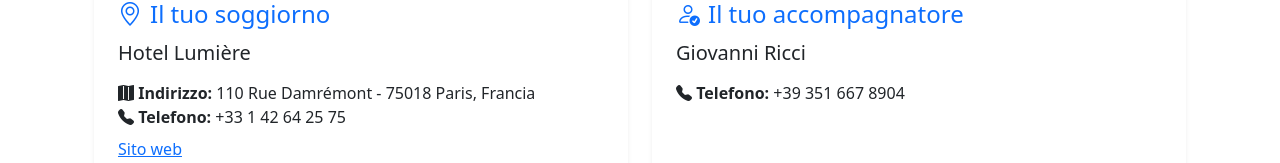
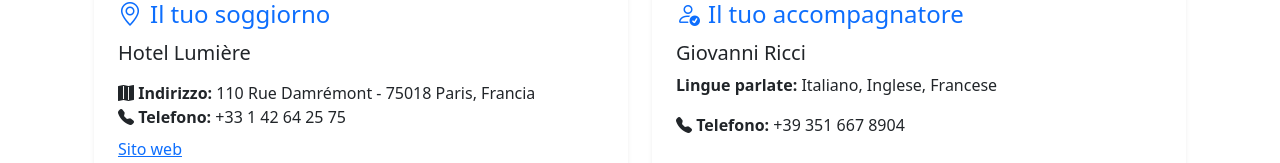
Before and after one commit to MhZ9191/soft-skill-project, a React (Vite) app: page /traveldetail/1 in a window 1280 px wide. Shown: the part 592-755 px from the top of the page. Built offline with nearby package versions, Linux system fonts and the light colour scheme.

Commit message:
Add: languages for companions

```diff
--- a/src/data/data.js
+++ b/src/data/data.js
@@ -23,7 +23,11 @@
     ],
     img: "https://images.unsplash.com/photo-1502602898657-3e91760cbb34?q=80&w=1000&auto=format&fit=crop",
     price: 850,
-    companion: { name: "Giovanni Ricci", phone: "+39 351 667 8904" },
+    companion: {
+      name: "Giovanni Ricci",
+      languages: ["Italiano", "Inglese", "Francese"],
+      phone: "+39 351 667 8904",
+    },
     hotel: {
       name: "Hotel Lumière",
       address: "110 Rue Damrémont - 75018 Paris, Francia",
@@ -56,7 +60,11 @@
     ],
     img: "https://images.unsplash.com/photo-1540959733332-eab4deabeeaf?q=80&w=1000&auto=format&fit=crop",
     price: 2100,
-    companion: { name: "Giovanni Ricci", phone: "+39 351 667 8904" },
+    companion: {
+      name: "Giovanni Ricci",
+      languages: ["Italiano", "Inglese", "Francese"],
+      phone: "+39 351 667 8904",
+    },
     hotel: {
       name: "Sakura Hotel",
       address: "3-43-15 Sendagi Bunkyo-ku - 113-0022 Tokyo, Japan",
@@ -88,7 +96,11 @@
     ],
     img: "https://images.unsplash.com/photo-1496442226666-8d4d0e62e6e9?q=80&w=1000&auto=format&fit=crop",
     price: 1800,
-    companion: { name: "Alessandro Villa", phone: "+39 333 712 4589" },
+    companion: {
+      name: "Alessandro Villa",
+      languages: ["Italiano", "Inglese", "Cinese", "Tedeisco"],
+      phone: "+39 333 712 4589",
+    },
     hotel: {
       name: "Manhattan Stay",
       address: "250 W 43rd St, New York, NY 10036, USA",
@@ -120,7 +132,11 @@
     ],
     img: "https://www.barcellona.org/wp-content/uploads/sites/14/barcellona-sagrada-familia-lontano.jpg",
     price: 600,
-    companion: { name: "Francesca Bianchi", phone: "+39 339 482 9901" },
+    companion: {
+      name: "Francesca Bianchi",
+      languages: ["Italiano", "Inglese", "Spagnolo", "Francese"],
+      phone: "+39 339 482 9901",
+    },
     hotel: {
       name: "Hotel Barcelona Center",
       address: "Balmes, 103 - 08008, Barcelona, Spain",
@@ -152,7 +168,11 @@
     ],
     img: "https://images.unsplash.com/photo-1599946347371-68eb71b16afc?q=80&w=1000&auto=format&fit=crop",
     price: 720,
-    companion: { name: "Marco De Santis", phone: "+39 320 456 7890" },
+    companion: {
+      name: "Marco De Santis",
+      languages: ["Italiano, Inglese"],
+      phone: "+39 320 456 7890",
+    },
     hotel: {
       name: "Hotel Propeller Island City Lodge Center",
       address: "Albrecht-Achilles-Straße 58 - 10709 Berlin, Germania",
@@ -184,7 +204,11 @@
     ],
     img: "https://images.unsplash.com/photo-1513635269975-59663e0ac1ad?q=80&w=1000&auto=format&fit=crop",
     price: 950,
-    companion: { name: "Francesca Bianchi", phone: "+39 339 482 9901" },
+    companion: {
+      name: "Francesca Bianchi",
+      languages: ["Italiano", "Inglese", "Spagnolo", "Francese"],
+      phone: "+39 339 482 9901",
+    },
     hotel: {
       name: "Royal London",
       address: "45 & 47 Shepherds Bush Road, London, W6 7LU, UK",
@@ -216,7 +240,11 @@
     ],
     img: "https://www.doveclub.it/wp-content/uploads/2016/11/dubai3.jpg",
     price: 1600,
-    companion: { name: "Alessandro Villa", phone: "+39 333 712 4589" },
+    companion: {
+      name: "Alessandro Villa",
+      languages: ["Italiano", "Inglese", "Cinese", "Tedeisco"],
+      phone: "+39 333 712 4589",
+    },
     hotel: {
       name: "Vida Dubai Mall",
       address: "Downtown Dubai - Sheikh Mohammed bin Rashid Blvd, UAE",
@@ -248,7 +276,11 @@
     ],
     img: "https://images.unsplash.com/photo-1506973035872-a4ec16b8e8d9?q=80&w=1000&auto=format&fit=crop",
     price: 3200,
-    companion: { name: "Giovanni Ricci", phone: "+39 351 667 8904" },
+    companion: {
+      name: "Giovanni Ricci",
+      languages: ["Italiano", "Inglese", "Francese"],
+      phone: "+39 351 667 8904",
+    },
     hotel: {
       name: "Sydney Harbour Hotel",
       address: "55 George St, The Rocks NSW 2000, Australia",
@@ -280,7 +312,11 @@
     ],
     img: "https://images.unsplash.com/photo-1552832230-c0197dd311b5?q=80&w=1000&auto=format&fit=crop",
     price: 400,
-    companion: { name: "Marco De Santis", phone: "+39 320 456 7890" },
+    companion: {
+      name: "Marco De Santis",
+      languages: ["Italiano, Inglese"],
+      phone: "+39 320 456 7890",
+    },
     hotel: {
       name: "Colosseum Suites",
       address: "Via Cavour 261, 00184 Roma, Italia",
@@ -312,7 +348,11 @@
     ],
     img: "https://images.unsplash.com/photo-1510379872535-9310dc6fd6a7?q=80&w=1000&auto=format&fit=crop",
     price: 1400,
-    companion: { name: "Alessandro Villa", phone: "+39 333 712 4589" },
+    companion: {
+      name: "Alessandro Villa",
+      languages: ["Italiano", "Inglese", "Cinese", "Tedesco"],
+      phone: "+39 333 712 4589",
+    },
     hotel: {
       name: "Bangkok Palace Hotel",
       address: "1091/336 New Petchburi Rd, Bangkok 10400, Thailand",
--- a/src/pages/TravelDetailPage.jsx
+++ b/src/pages/TravelDetailPage.jsx
@@ -26,6 +26,25 @@
     const idUser = unifyName.find((el) => el.unify === nome);
     navigate("/traveler/" + idUser.id);
   };
+
+  function languageToFlag(lang) {
+    switch (lang.toLowerCase()) {
+      case "Italiano":
+        return "🇮🇹";
+      case "Inglese":
+        return "🇬🇧";
+      case "Francese":
+        return "🇫🇷";
+      case "Spagnolo":
+        return "🇪🇸";
+      case "Tedesco":
+        return "🇩🇪";
+      case "Cinese":
+        return "🇨🇳";
+      default:
+        return "🏳️"; // bandiera bianca per lingua sconosciuta
+    }
+  }
 
   const removeUser = (currentUser) => {
     setViaggi(
@@ -111,6 +130,10 @@
             </h5>
             {/* Valutiamo propic accompagnatore */}
             <p className="card-text">
+              <p>
+                <b>Lingue parlate: </b>{" "}
+                {travelDetail.companion.languages.join(", ")}
+              </p>
               <address className="card-text my-2">
                 <b>
                   <i class="bi bi-telephone-fill text-dark"></i> Telefono:
```
